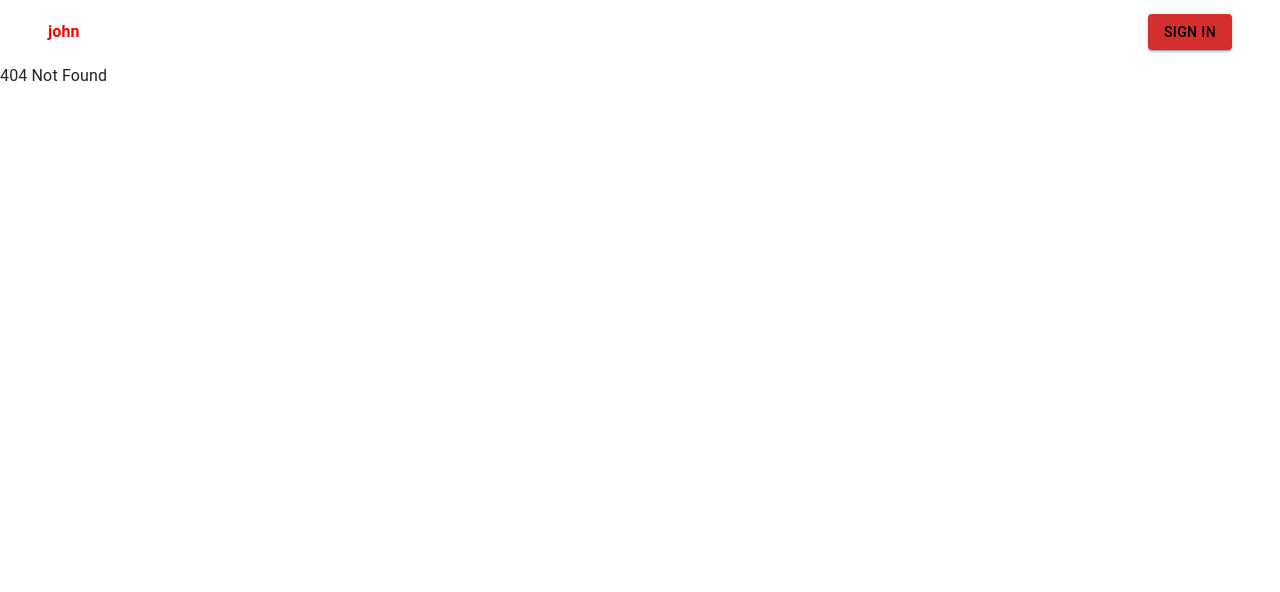
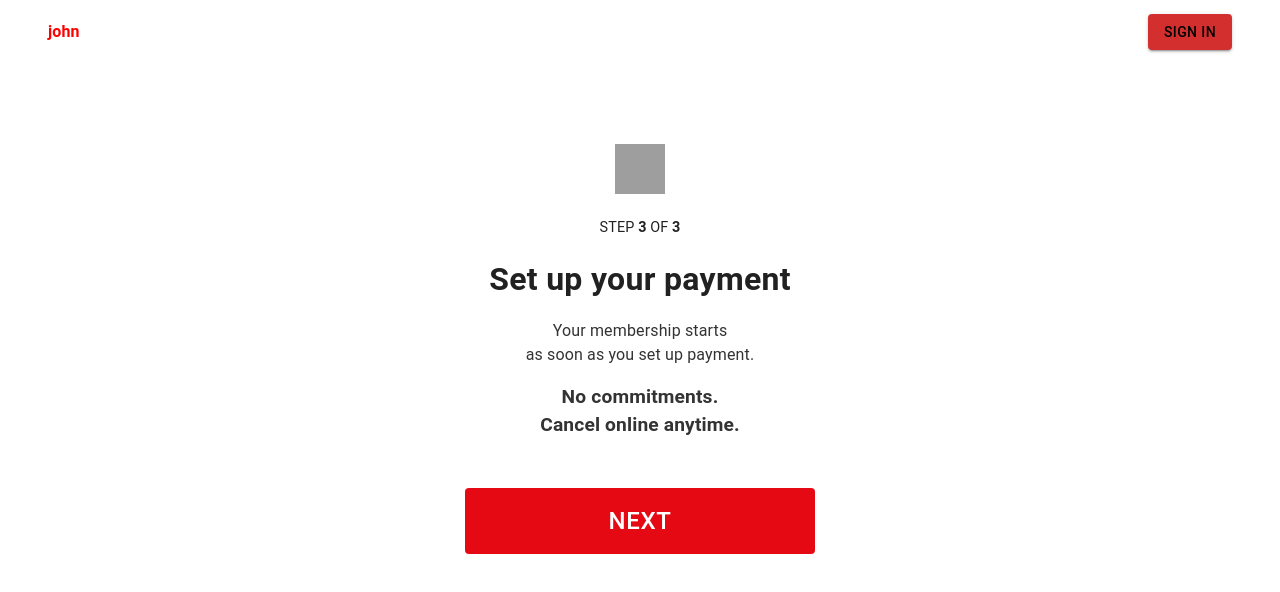
Before and after one commit to rohitmultani/Netflix-clone-FrontEnd, a React (Create React App) app: page /Creditcard in a window 1280 px wide. Before the commit this address had no page. Shown: the top 592 px of the page. Built offline with nearby package versions, Linux system fonts and the light colour scheme; grey boxes are pictures that could not be loaded.

Commit message:
creating credit card page

```diff
--- a/src/App.js
+++ b/src/App.js
@@ -13,6 +13,7 @@ const NotFound = lazy( () => import('./Pages/NotFound') )
 const Setup = lazy( () => import('./Pages/Setup') )
 const Plans = lazy( () => import('./Pages/Plans') )
 const ChoosePlan = lazy( () => import('./Pages/ChoosePlan') )
+const CreditCard = lazy( () => import('./Pages/CreditCard') )
 
 const  App = () => {
   return (
@@ -30,6 +31,7 @@ const  App = () => {
       <Route  path='/setup' element={<Setup />}  />
       <Route  path='/plan' element={<Plans />}  />
       <Route  path='/Chooseplan' element={<ChoosePlan />}  />
+      <Route  path='/Creditcard' element={<CreditCard/>}  />
       <Route  path='*' element={<NotFound />}  />
     </Routes>
     </BrowserRouter>
--- a/src/Components/UI/LargeButton.jsx
+++ b/src/Components/UI/LargeButton.jsx
@@ -1,4 +1,3 @@
-import React from 'react';
 import { Button } from '@mui/material'
 import { styled } from "@mui/material/styles";
 import {Link} from 'react-router-dom'
--- /dev/null
+++ b/src/Pages/CreditCard.jsx
@@ -0,0 +1,38 @@
+import { Box, Container } from "@mui/system";
+import { Stack, Typography } from "@mui/material";
+import React from "react";
+import LargeButton from "../Components/UI/LargeButton";
+
+
+const CreditCard = () => {
+    return (
+        <Container
+        maxWidth="sm"
+        sx={{ height: "100vh", boxSizing: "border-box", paddingTop: "5rem" }}>
+
+      <Stack justifyContent="space-around" alignItems="center" alignContent="center" gap={2}>
+        <Box sx={{ width: "auto", height: "auto" }}>
+          <img
+            src="https://assets.nflxext.com/ffe/siteui/acquisition/simplicity/Lock.png"
+            alt="checked"
+            height="50px"
+            width="50px"
+          />
+        </Box>
+
+        <Typography Variant="p" sx={{ fontSize: "0.9rem" }}>STEP <strong>3</strong> OF <strong>3</strong></Typography>
+        <Typography Variant="p" sx={{ fontSize: "2rem", fontWeight: "bolder" , textAlign:'center'}}>Set up your payment</Typography>
+        <Typography variant="p" component='div' sx={{fontSize:'1rem' , color:'#333' , textAlign:'center'}}>Your membership starts<br/>as soon as you set up payment.</Typography>
+        <Typography variant="p" component='div' sx={{fontSize:'1.2rem' , color:'#333' , textAlign:'center' , fontWeight:'bold'}}>No commitments.<br/>Cancel online anytime.</Typography>
+
+
+            <Box sx={{marginTop:'2rem'}}>
+            <LargeButton link='/' text='Next'  />
+            </Box>
+
+      </Stack>
+    </Container>
+    );
+};
+
+export default CreditCard;
```
